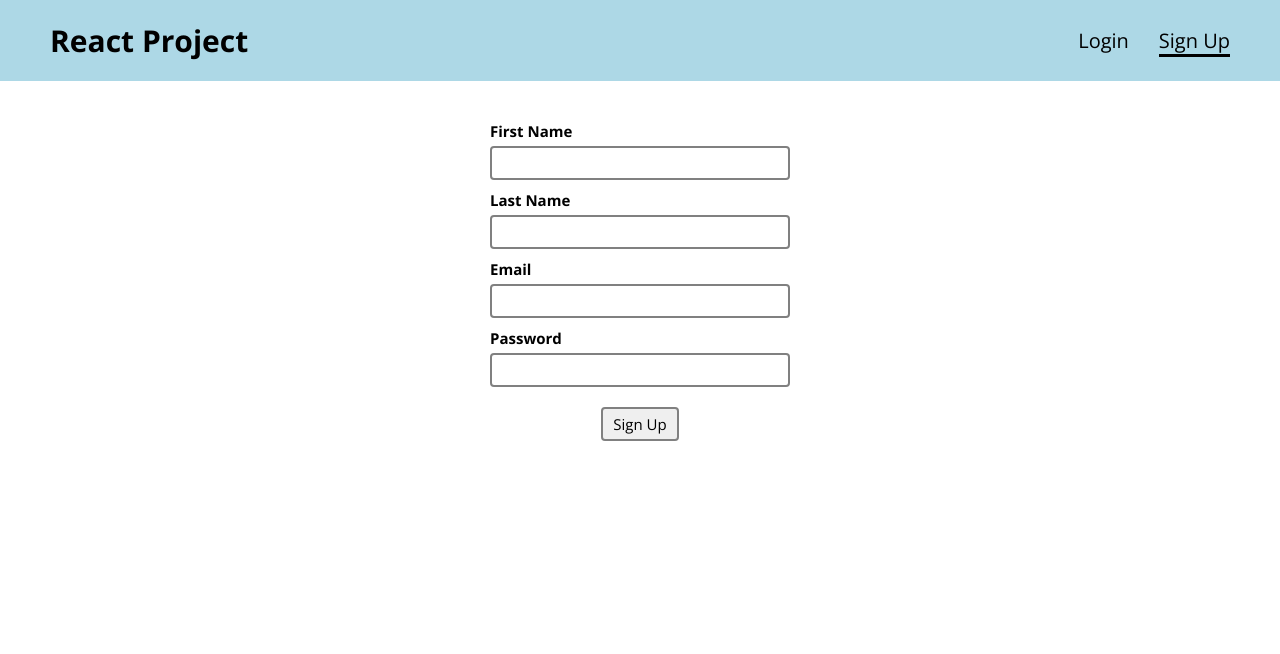
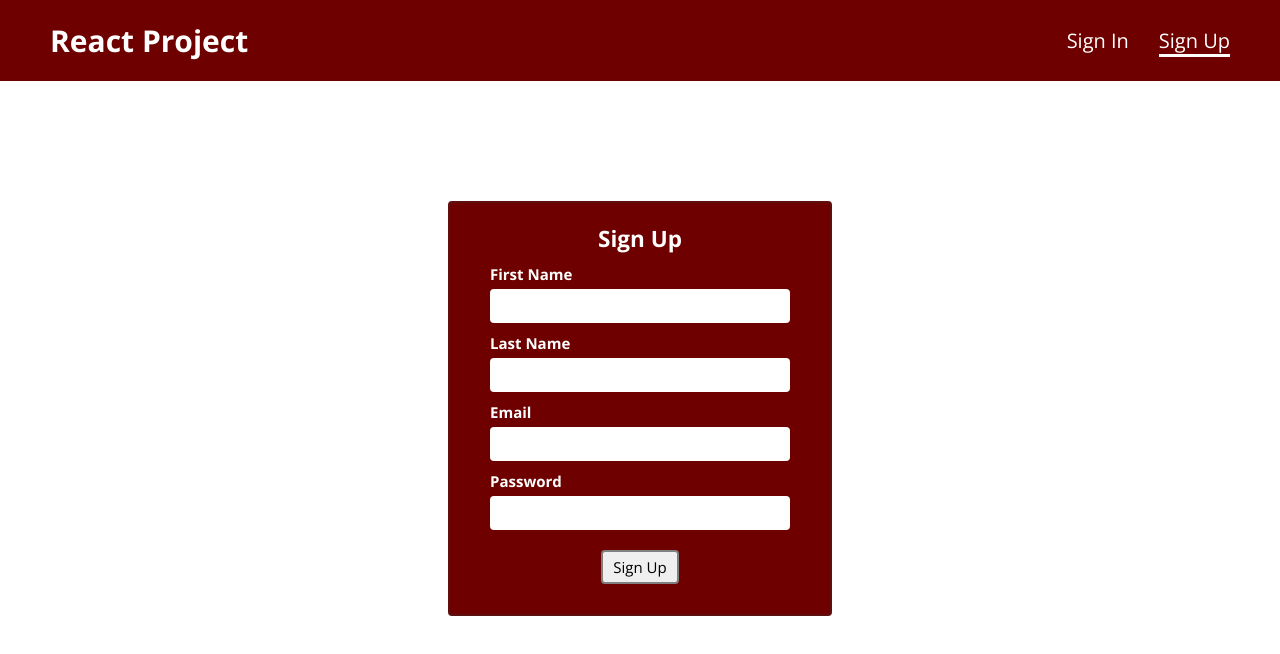
Before and after one commit to nik-ves/virtual-museum-app, a React (Create React App) app: page /auth/signup in a window 1280 px wide. Shown: the top 654 px of the page. Built offline with nearby package versions, Linux system fonts and the light colour scheme.

Commit message:
Form styling

```diff
--- a/src/App.js
+++ b/src/App.js
@@ -4,8 +4,8 @@ import { Route, Switch, Redirect } from "react-router-dom";
 import { AuthContext } from "./context/auth-context";
 import MainNavigation from "./components/layout/MainNavigation";
 import Home from "./pages/Home";
-import Login from "./pages/auth/Login";
-import Signup from "./pages/auth/Signup";
+import SignIn from "./pages/auth/SignIn";
+import SignUp from "./pages/auth/SignUp";
 import Profile from "./pages/Profile";
 
 function App() {
@@ -26,11 +26,11 @@ function App() {
         </Route>
 
         <Route path="/auth/login">
-          <Login />
+          <SignIn />
         </Route>
 
         <Route path="/auth/signup">
-          <Signup />
+          <SignUp />
         </Route>
       </Switch>
     </Fragment>
--- a/src/components/auth/LoginForm.js
+++ b/src/components/auth/SignInForm.js
@@ -4,7 +4,7 @@ import { AuthContext } from "../../context/auth-context";
 import { useContext, useState } from "react";
 import { useHistory } from "react-router";
 
-const LoginForm = () => {
+const SignInForm = () => {
   const [errorMessage, setErrorMessage] = useState("");
   const authCtx = useContext(AuthContext);
   const history = useHistory();
@@ -44,6 +44,8 @@ const LoginForm = () => {
   return (
     <section className="form-content">
       <form onSubmit={submitHandler}>
+        <h1>Sign In</h1>
+
         <div className={emailClasses}>
           <label htmlFor="email">Email</label>
           <input
@@ -67,7 +69,7 @@ const LoginForm = () => {
         {passwordHasError && <p>Password must be longer than 5 characters!</p>}
 
         <div className="form-actions">
-          <button type="submit">Log In</button>
+          <button type="submit">Sign In</button>
         </div>
         {<p>{errorMessage}</p>}
       </form>
@@ -75,4 +77,4 @@ const LoginForm = () => {
   );
 };
 
-export default LoginForm;
+export default SignInForm;
--- a/src/components/auth/SignupForm.js
+++ b/src/components/auth/SignupForm.js
@@ -4,7 +4,7 @@ import { useContext } from "react";
 
 import useInput from "../../hooks/use-input";
 
-const SignupForm = () => {
+const SignUpForm = () => {
   const [signupMessage, setSignupMessage] = useState("");
   const authCtx = useContext(AuthContext);
 
@@ -79,6 +79,8 @@ const SignupForm = () => {
   return (
     <section className="form-content">
       <form onSubmit={submitHandler}>
+        <h1>Sign Up</h1>
+
         <div className={firstNameClasses}>
           <label htmlFor="firstName">First Name</label>
           <input
@@ -136,4 +138,4 @@ const SignupForm = () => {
   );
 };
 
-export default SignupForm;
+export default SignUpForm;
--- a/src/components/layout/MainNavigation.js
+++ b/src/components/layout/MainNavigation.js
@@ -29,7 +29,7 @@ const MainNavigation = () => {
             {!authCtx.isLoggedIn && (
               <li>
                 <NavLink to="/auth/login" activeClassName={classes.active}>
-                  Login
+                  Sign In
                 </NavLink>
               </li>
             )}
--- a/src/components/layout/MainNavigation.module.css
+++ b/src/components/layout/MainNavigation.module.css
@@ -1,5 +1,5 @@
 .header {
-  background-color: lightblue;
+  background-color: #6f0000;
 }
 
 .content {
@@ -12,7 +12,7 @@
 .logo-box a {
   font-size: 1.5rem;
   text-decoration: none;
-  color: black;
+  color: white;
 }
 
 .list {
@@ -25,13 +25,14 @@
 .list li {
   margin-left: 3rem;
   cursor: pointer;
+  color: white;
 }
 
 .list a {
   text-decoration: none;
-  color: black;
+  color: white;
 }
 
 .list a.active {
-  border-bottom: 3px solid black;
+  border-bottom: 3px solid white;
 }
--- a/src/index.css
+++ b/src/index.css
@@ -27,12 +27,25 @@ body {
   display: flex;
   justify-content: center;
   align-items: center;
-  margin-top: 4rem;
+  margin-top: 12rem;
   font-size: 1.5rem;
+  color: white;
+}
+
+.form-content h1 {
+  text-align: center;
+  margin-bottom: 1rem;
+}
+
+.form-content form {
+  padding: 2rem 4rem;
+  border-radius: 4px;
+  border: 2px solid #5c1010;
+  background-color: #6f0000;
 }
 
 .form-content p {
-  color: red;
+  color: white;
   text-align: center;
   font-size: 1.3rem;
 }
@@ -45,7 +58,7 @@ body {
 }
 
 .form-control input {
-  border: 2px solid gray;
+  border: 2px solid white;
   border-radius: 4px;
   padding: 0 0.5rem;
   font: inherit;
--- a/src/pages/auth/Login.js
+++ /dev/null
@@ -1,7 +0,0 @@
-import LoginForm from "../../components/auth/LoginForm";
-
-const Login = () => {
-  return <LoginForm />;
-};
-
-export default Login;
--- /dev/null
+++ b/src/pages/auth/SignIn.js
@@ -0,0 +1,7 @@
+import SignInForm from "../../components/auth/SignInForm";
+
+const SignIn = () => {
+  return <SignInForm />;
+};
+
+export default SignIn;
--- a/src/pages/auth/Signup.js
+++ b/src/pages/auth/Signup.js
@@ -1,7 +1,7 @@
-import SignupForm from "../../components/auth/SignupForm";
+import SignUpForm from "../../components/auth/SignUpForm";
 
-const Signup = () => {
-  return <SignupForm />;
+const SignUp = () => {
+  return <SignUpForm />;
 };
 
-export default Signup;
+export default SignUp;
```
Also changed, not shown: 1 other file (tests, documents, lock files or other folders).
